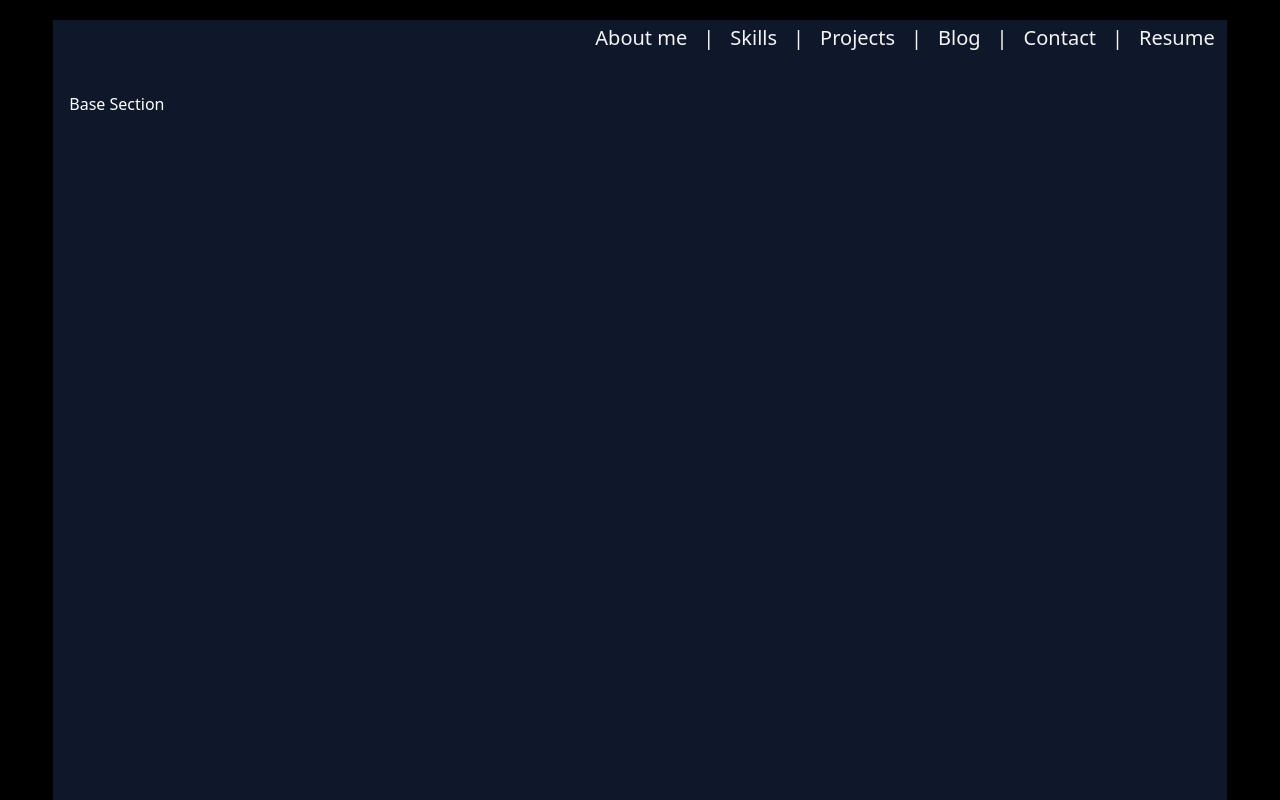
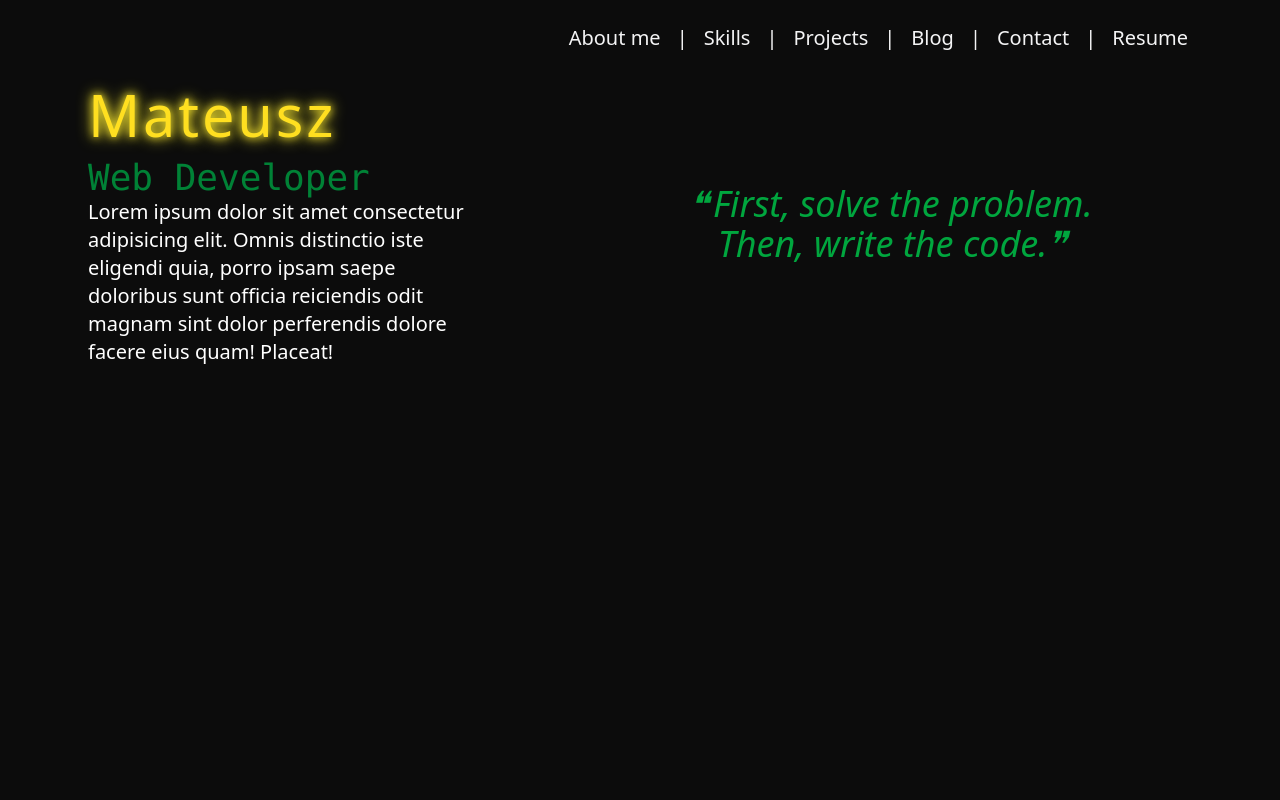
Before and after one commit to matej2314/my_portfolio_nextjs, a Next.js app: page /home in a window 1280 px wide. Built offline with nearby package versions, Linux system fonts and the light colour scheme.

Commit message:
Created BaseSection component

```diff
--- a/app/globals.css
+++ b/app/globals.css
@@ -118,3 +118,7 @@
     @apply bg-background text-foreground;
   }
 }
+
+.text-glow {
+  text-shadow: 0 0 8px rgba(255,238,46,1), 0 0 16px rgba(255,238,46,1);
+}
--- a/app/home/layout.tsx
+++ b/app/home/layout.tsx
@@ -11,10 +11,10 @@ export const metadata = {
 export default function HomePageLayout({ children }: { children: ReactNode }) {
 
     return (
-        <main className="w-screen h-screen bg-black pt-5 flex justify-center">
-            <div id="mainSection" className="bg-slate-900 w-11/12 h-full flex flex-col justify-start gap-10">
-                <HomePageHeader />
-                <div className="flex-1 overflow-y-auto px-4 flex">
+        <main className="w-screen h-screen bg-[#0c0c0c] pt-5 flex justify-center">
+            <div id="mainSection" className=" w-[90%] h-full flex flex-col justify-start gap-4">
+                <div className="flex-1 overflow-y-auto px-4 flex flex-col bg-">
+                    <HomePageHeader />
                     {children}
                 </div>
             </div>
--- a/app/home/page.tsx
+++ b/app/home/page.tsx
@@ -2,13 +2,11 @@ import HomePageHeader from "@/components/HomePageHeader";
 import DotNavigation from "@/components/DotNavigaion";
 import { Button } from "@/components/ui/button";
 
+import BaseSection from "@/components/home-page-sections/BaseSection";
+
 export default function HomePage() {
 
     return (
-        <section id="baseSection" className="w-full h-full">
-            <div>
-                <p className="text-white">Base Section</p>
-            </div>
-        </section>
+        <BaseSection />
     )
 }
--- /dev/null
+++ b/components/home-page-sections/BaseSection.tsx
@@ -0,0 +1,19 @@
+import TypingLine from "../TypingLine"
+
+export default function BaseSection() {
+
+    return (
+        <section id="baseSection" className="w-full flex justify-between pt-5 pl-2">
+            <div className="w-fit h-fit flex flex-col">
+                <p className="w-fit h-fit text-[3.6rem] text-yellow-300 text-glow font-normal tracking-wider">Mateusz</p>
+                <p className="text-4xl text-green-700 font-mono">Web Developer</p>
+                <p className="w-8/12 text-xl text-white">Lorem ipsum dolor sit amet consectetur adipisicing elit. Omnis distinctio iste eligendi quia, porro ipsam saepe doloribus sunt officia reiciendis odit magnam sint dolor perferendis dolore facere eius quam! Placeat!</p>
+            </div>
+            <div className="w-10/12 pr-5 pt-[7rem]">
+                <p className="text-4xl text-green-600 italic font-extralight  hover:font-semibold">
+                    <span className="mr-1 font-extralight">❝</span>
+                    First, solve the problem.<br />&nbsp;&nbsp;&nbsp;Then, write the code.❞</p>
+            </div>
+        </section>
+    )
+}
```
